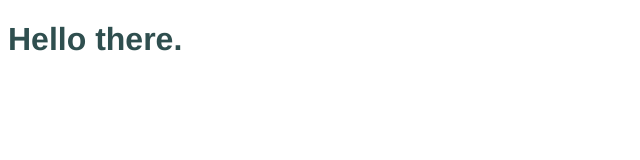
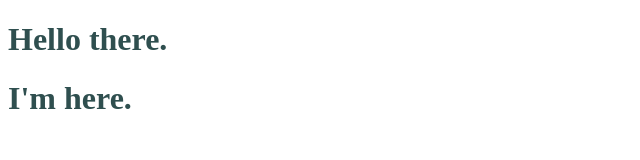
Before and after one commit to hijonocoul/gitbub, a plain HTML site: page index.html in a window 1280 px wide. Shown: the whole page, without its empty margins (0-640 px from the left). Drawn offline with Linux system fonts and the light colour scheme.

Commit message:
Add README.md, few changes to index & style files

```diff
--- a/index.html
+++ b/index.html
@@ -8,6 +8,7 @@
     <link rel="stylesheet" href="style.css">
 </head>
 <body>
-    <h1>Hello there.</h1>
+    <h1 class="title">Hello there.</h1>
+    <h1 class="title">I'm here.</h1>
 </body>
 </html>
--- a/style.css
+++ b/style.css
@@ -1,14 +1,18 @@
 * {
-    font-family: Helvetica, sans-serif;
+    font-family: 'Montserrat', serif;
 }
 
 @keyframes something {
-    from {padding-top: 20px;}
-    to {padding-top: 0px;}
+    from {
+        padding-top: 20px;
+        color: transparent;}
+    to {
+        padding-top: 0px;
+        color: darkslategrey;}
 }
 
-h1 {
-    color: darkslategray;
+.title {
+    color: darkslategrey;
     animation-name: something;
     animation-duration: 1s;
 }
```
Also changed, not shown: 1 other file.
